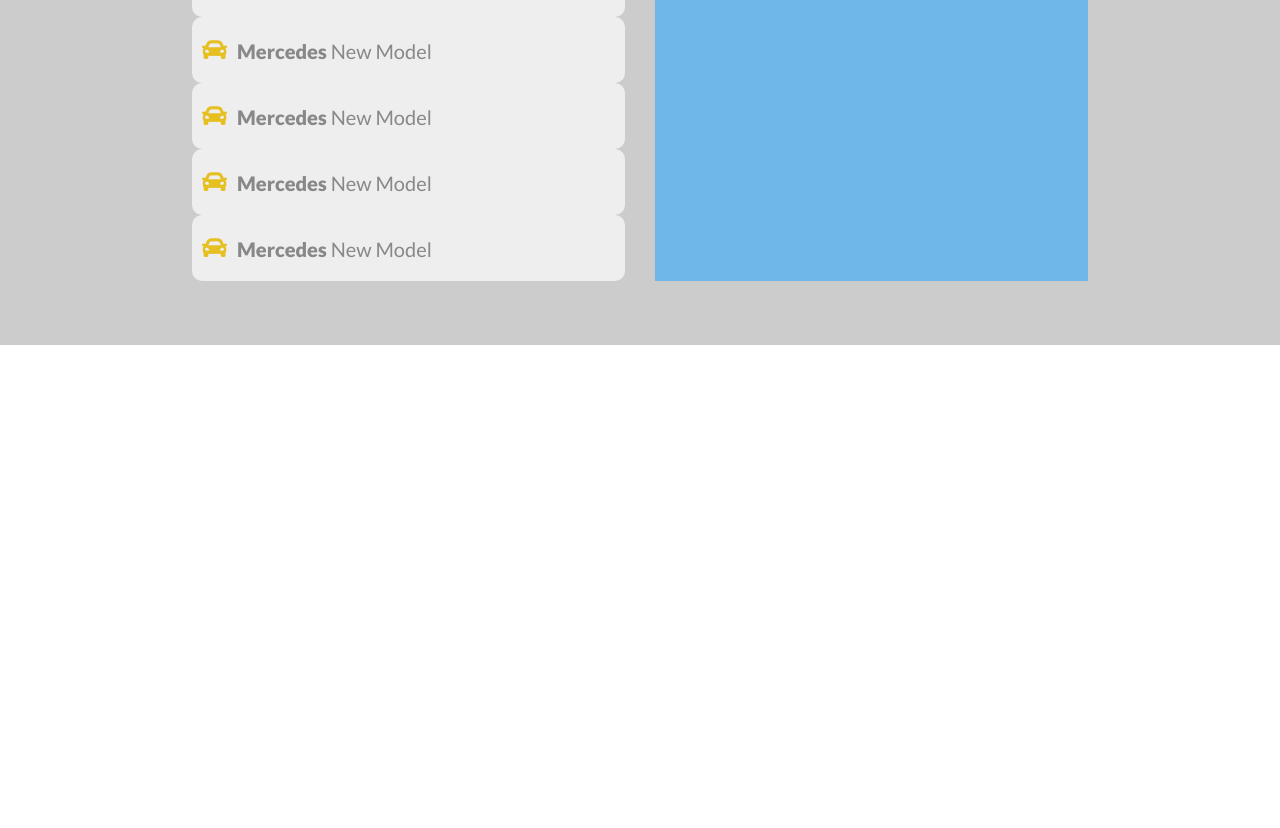
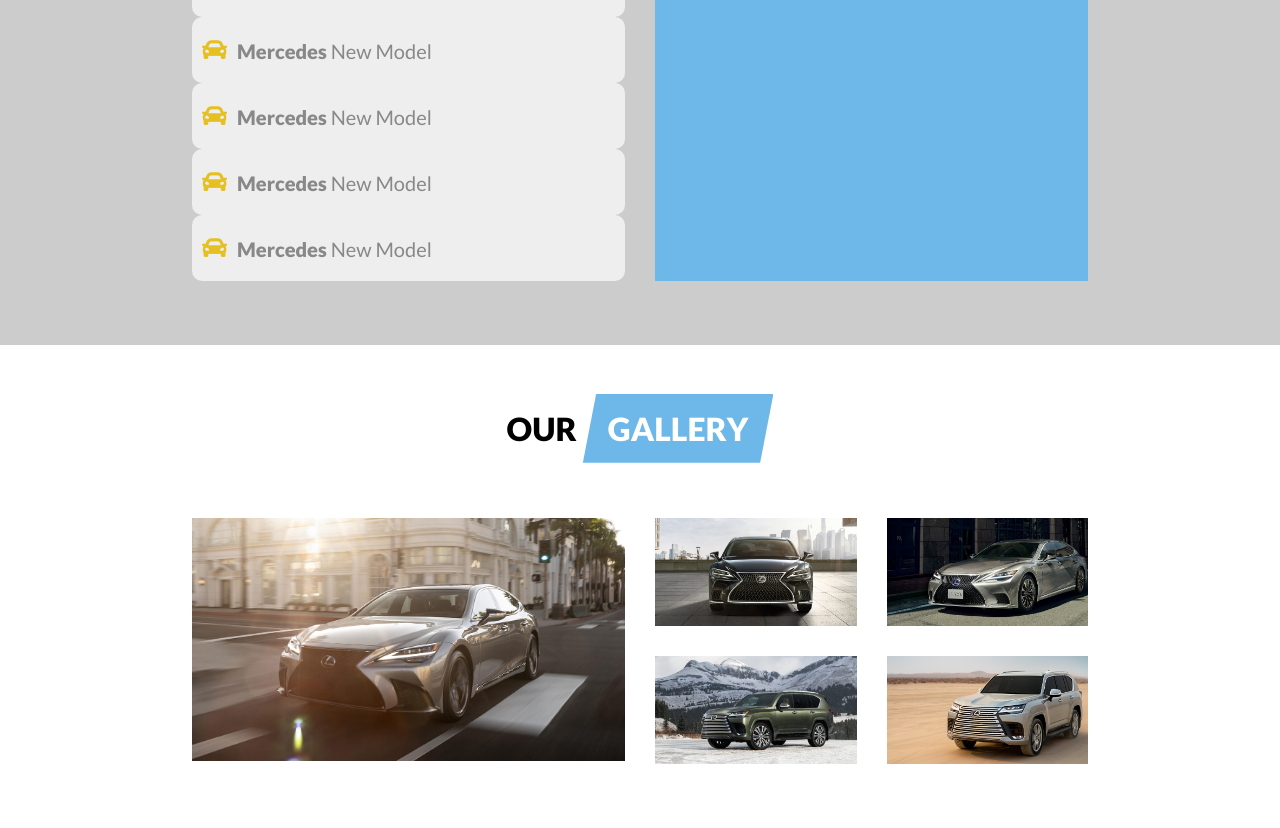
Before and after one commit to elvintern/cloning-website-using-scss, a website: page coding/index.html in a window 1280 px wide. Shown: the part 2998-3826 px from the top of the page. Before the commit the page ends 3343 px from the top, so only its background shows below. Drawn offline with Linux system fonts and the light colour scheme.

Commit message:
Add section-gallery

```diff
--- a/coding/index.html
+++ b/coding/index.html
@@ -372,6 +372,53 @@
           </div>
         </div>
       </section>
+
+      <section class="section-gallery">
+        <h2 class="heading-secondary">
+          our <span class="heading-secondary__blue-bg">gallery</span>
+        </h2>
+        <div class="gallery container">
+          <div class="gallery__box-left">
+            <a href="#" class="gallery__link">
+              <img
+                src="../coding/resources/img/gallery1.jpg"
+                alt="a car"
+                class="gallery__img"
+              />
+            </a>
+          </div>
+          <div class="gallery__box-right">
+            <a href="#" class="gallery__link">
+              <img
+                src="./resources/img/gallery2.jpg"
+                alt="a car"
+                class="gallery__img"
+              />
+            </a>
+            <a href="#" class="gallery__link">
+              <img
+                src="./resources/img/gallery3.jpg"
+                alt="a car"
+                class="gallery__img"
+              />
+            </a>
+            <a href="#" class="gallery__link">
+              <img
+                src="./resources/img/gallery4.jpg"
+                alt="a car"
+                class="gallery__img"
+              />
+            </a>
+            <a href="#" class="gallery__link">
+              <img
+                src="./resources/img/gallery5.jpg"
+                alt="a car"
+                class="gallery__img"
+              />
+            </a>
+          </div>
+        </div>
+      </section>
     </main>
   </body>
 </html>
--- a/coding/resources/sass/_style.scss
+++ b/coding/resources/sass/_style.scss
@@ -456,3 +456,65 @@
     @include m.link-transition(0.5s);
   }
 }
+
+// ********************************************************************
+// Section-gallery Style
+// ********************************************************************
+.section-gallery {
+  padding: v.$padding-section;
+}
+
+.gallery {
+  @include m.flex-gap;
+
+  &__box-left {
+    flex: 1 1 50%;
+  }
+
+  &__link {
+    position: relative;
+    display: inline-block;
+    background-color: transparent;
+    @include m.link-transition(0.7s);
+
+    &:hover {
+      background-color: rgba(v.$color-yellow, 0.4);
+    }
+
+    &::before {
+      content: "";
+      width: 100%;
+      height: 100%;
+      position: absolute;
+
+      top: 0;
+      left: 0;
+      outline: solid 0.8rem v.$color-white;
+      outline-offset: -3rem;
+      transform: scale(0);
+      @include m.link-transition(0.7s);
+    }
+
+    &:hover::before {
+      transform: scale(1);
+    }
+  }
+
+  &__img {
+    position: relative;
+    width: 100%;
+    height: 100%;
+    object-fit: cover;
+    z-index: -1;
+  }
+
+  &__box-right {
+    flex: 1 1 50%;
+    flex-wrap: wrap;
+    @include m.flex-gap;
+
+    & > * {
+      flex: 1 1 35%;
+    }
+  }
+}
```
Also changed, not shown: coding/resources/css/style.css, 1 other file.
